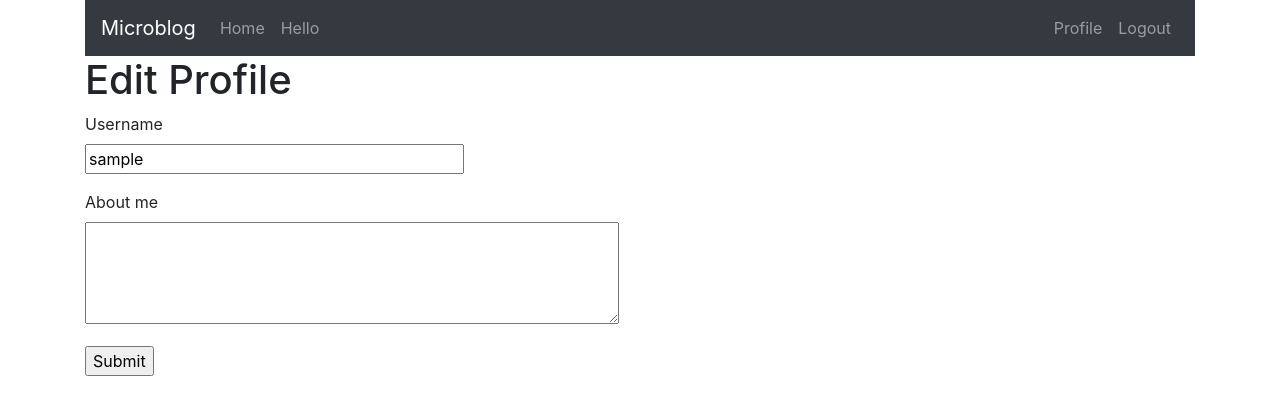
After one commit to NickStafford2/Web-Design-Microblog, a Flask app: page /edit_profile in a window 1280 px wide. The commit adds this page. Shown: the top 415 px of the page. Run offline with Flask 2, Linux system fonts and the light colour scheme; the visitor is signed in with stand-in values (Sample User, id 1); data comes from the database, SQL or seed files in the repository; some libraries are stand-ins or nearby versions.

Commit message:
finished part 6

```diff
--- a/app/forms.py
+++ b/app/forms.py
@@ -2,6 +2,9 @@ from flask_wtf import FlaskForm
 from wtforms import StringField, PasswordField, BooleanField, SubmitField
 from wtforms.validators import ValidationError, DataRequired, Email, EqualTo
 from app.models import User
+from wtforms import StringField, TextAreaField, SubmitField
+from wtforms.validators import DataRequired, Length
+
 
 class LoginForm(FlaskForm):
     username 	= StringField	('Username', validators=[DataRequired()])
@@ -25,3 +28,8 @@ class RegistrationForm(FlaskForm):
         user = User.query.filter_by(email=email.data).first()
         if user is not None:
             raise ValidationError('Please use a different email address.')
+
+class EditProfileForm(FlaskForm):
+    username = StringField(  'Username', validators=[DataRequired()])
+    about_me = TextAreaField('About me', validators=[Length(min=0, max=140)])
+    submit   = SubmitField(  'Submit')
--- a/app/routes.py
+++ b/app/routes.py
@@ -9,6 +9,14 @@ from flask import request
 from werkzeug.urls import url_parse
 from app import db
 from app.forms import RegistrationForm
+from app.forms import EditProfileForm
+from datetime import datetime
+
+@app.before_request
+def before_request():
+    if current_user.is_authenticated:
+        current_user.last_seen = datetime.utcnow()
+        db.session.commit()
 
 @app.route('/')
 @app.route('/index')
@@ -77,3 +85,19 @@ def user(username):
         {'author': user, 'body': 'Test post #2'}
     ]
     return render_template('user.html', user=user, posts=posts)
+
+@app.route('/edit_profile', methods=['GET', 'POST'])
+@login_required
+def edit_profile():
+    form = EditProfileForm()
+    if form.validate_on_submit():
+        current_user.username = form.username.data
+        current_user.about_me = form.about_me.data
+        db.session.commit()
+        flash('Your changes have been saved.')
+        return redirect(url_for('edit_profile'))
+    elif request.method == 'GET':
+        form.username.data = current_user.username
+        form.about_me.data = current_user.about_me
+    return render_template('edit_profile.html', title='Edit Profile',
+                           form=form)
--- /dev/null
+++ b/app/templates/edit_profile.html
@@ -0,0 +1,23 @@
+{% extends "base.html" %}
+
+{% block content %}
+    <h1>Edit Profile</h1>
+    <form action="" method="post">
+        {{ form.hidden_tag() }}
+        <p>
+            {{ form.username.label }}<br>
+            {{ form.username(size=32) }}<br>
+            {% for error in form.username.errors %}
+            <span style="color: red;">[{{ error }}]</span>
+            {% endfor %}
+        </p>
+        <p>
+            {{ form.about_me.label }}<br>
+            {{ form.about_me(cols=50, rows=4) }}<br>
+            {% for error in form.about_me.errors %}
+            <span style="color: red;">[{{ error }}]</span>
+            {% endfor %}
+        </p>
+        <p>{{ form.submit() }}</p>
+    </form>
+{% endblock %}
--- a/app/templates/user.html
+++ b/app/templates/user.html
@@ -12,6 +12,11 @@
                 {% if user.last_seen %}
                 	<p>Last seen on: {{ user.last_seen }}</p>
                 {% endif %}
+                {% if user == current_user %}
+            	    <p>
+            	    	<a href="{{ url_for('edit_profile') }}">Edit your profile</a>
+            	    </p>
+                {% endif %}
             </td>
         </tr>
     </table>
```
